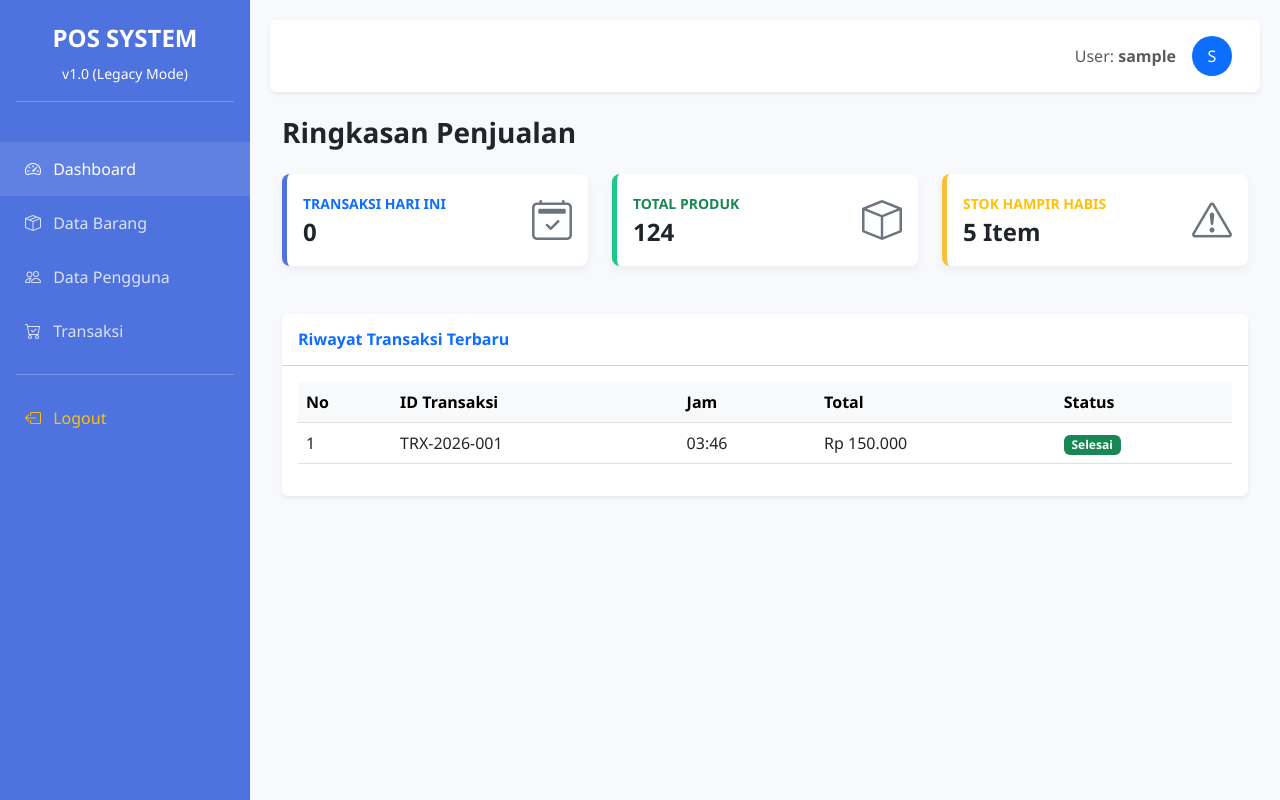
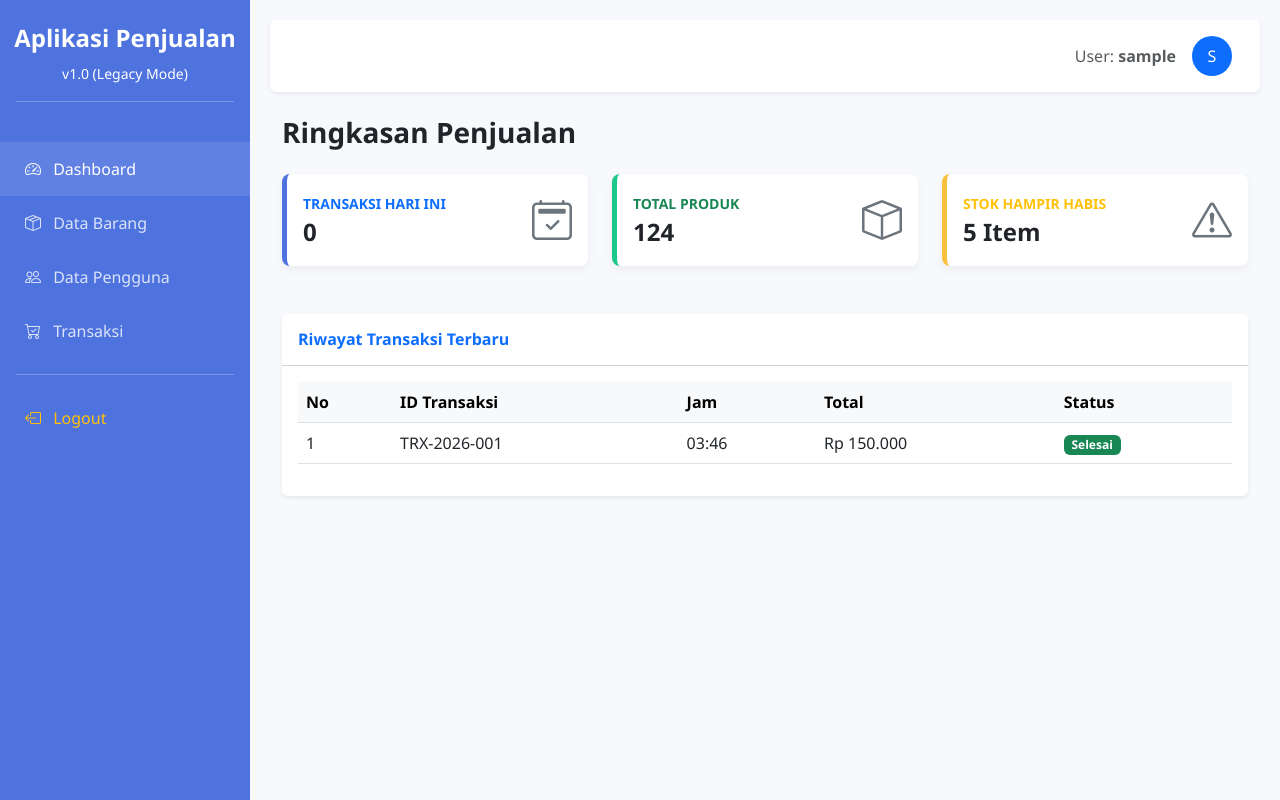
Before and after one commit to ariefrizky09/arief, a PHP site: page /dashboard.php in a window 1280 px wide. Run offline with PHP 8.4, Linux system fonts and the light colour scheme; the visitor is signed in with stand-in values (Sample User, id 1); data that the repository does not hold is empty.

Commit message:
Update dashboard.php

```diff
--- a/dashboard.php
+++ b/dashboard.php
@@ -76,7 +76,7 @@ $total_hari_ini = (isset($data_transaksi['total'])) ? $data_transaksi['total'] :
 
 <div class="sidebar" id="sidebar">
     <div class="text-white text-center py-4">
-        <h4 class="fw-bold">POS SYSTEM</h4>
+        <h4 class="fw-bold">Aplikasi Penjualan</h4>
         <small>v1.0 (Legacy Mode)</small>
         <hr class="mx-3">
     </div>
```
